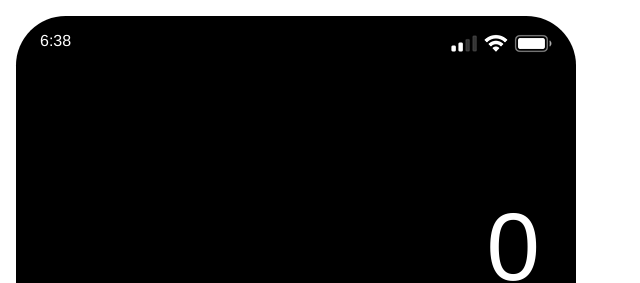
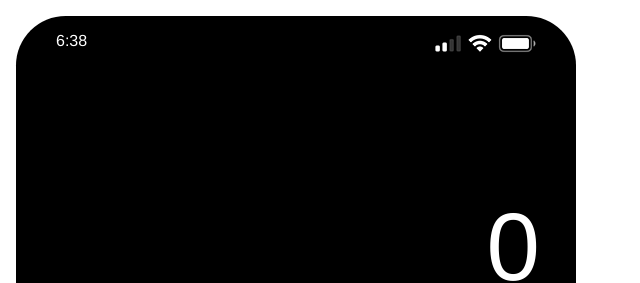
Before and after one commit to NAkin-Oral/IOS-calcu, a plain HTML site: page index.html in a window 1280 px wide. Shown: the top 283 px of the page, without its empty margins (0-640 px from the left). Drawn offline with Linux system fonts and the light colour scheme.

Commit message:
Up side margins

```diff
--- a/style.css
+++ b/style.css
@@ -8,6 +8,14 @@ body {
   font-family: 'Helvetica Neue', sans-serif;
   margin: 1rem;
   overflow: hidden;
+}
+
+.clock {
+  margin-left: 1rem;
+}
+
+.status {
+  margin-right: 1rem;
 }
 
 .calculator {
```
